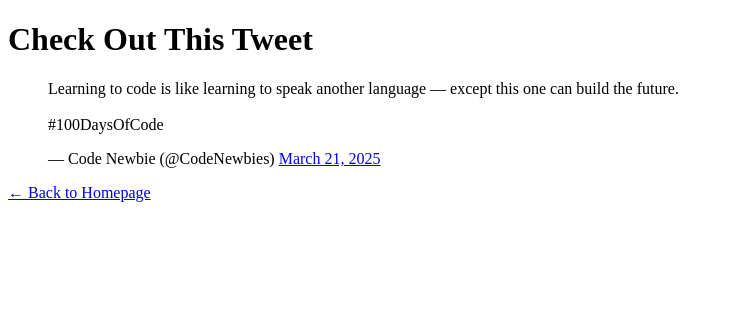
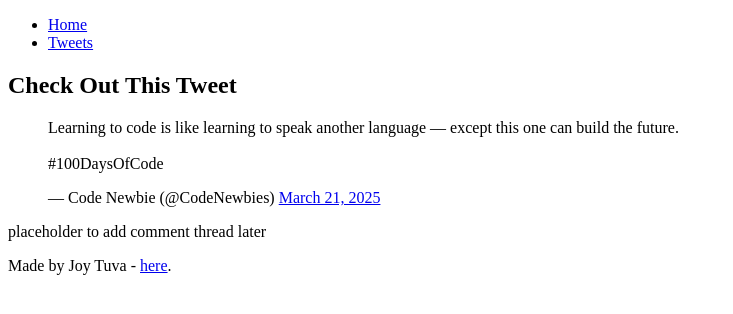
Before and after one commit to Joytuva/My_First_Portfolio, a plain HTML site: page tweets.html in a window 1280 px wide. Shown: the whole page, without its empty margins (0-733 px from the left). Drawn offline with Linux system fonts and the light colour scheme.

Commit message:
Modified index.html

```diff
--- a/tweets.html
+++ b/tweets.html
@@ -2,10 +2,20 @@
 <html lang="en">
 <head>
     <meta charset="UTF-8">
-  <meta name="viewport" content="width=device-width, initial-scale=1.0">
-  <title>Base Index Page</title>
+    <title>Tweets - My Website</title>
 </head>
-<body><h1>Check Out This Tweet</h1>
+<body>
+
+    <header>
+        <ul>
+            <li><a href="index.html">Home</a></li>
+            <li><a href="tweets.html">Tweets</a></li>
+        </ul>
+    </header>
+
+    <main>
+        <article>
+            <h1>Check Out This Tweet</h1>
 
             <!-- Embedded Tweet -->
             <blockquote class="twitter-tweet">
@@ -14,8 +24,16 @@
                 <a href="https://twitter.com/CodeNewbies/status/1234567890123456789">March 21, 2025</a>
             </blockquote>
             <script async src="https://platform.twitter.com/widgets.js" charset="utf-8"></script>
+        </article>
 
-    <!-- Link back to homepage -->
-    <p><a href="index.html">← Back to Homepage</a></p>
+        <aside>
+            <p>placeholder to add comment thread later</p>
+        </aside>
+    </main>
+
+    <footer>
+        <p>Made by Joy Tuva - <a href="https://github.com/yourusername" target="_blank">here</a>.</p>
+    </footer>
+
 </body>
 </html>
```
Also changed, not shown: index.html (+22 -7 lines). Lines whose indentation alone changed are shown as unchanged.
